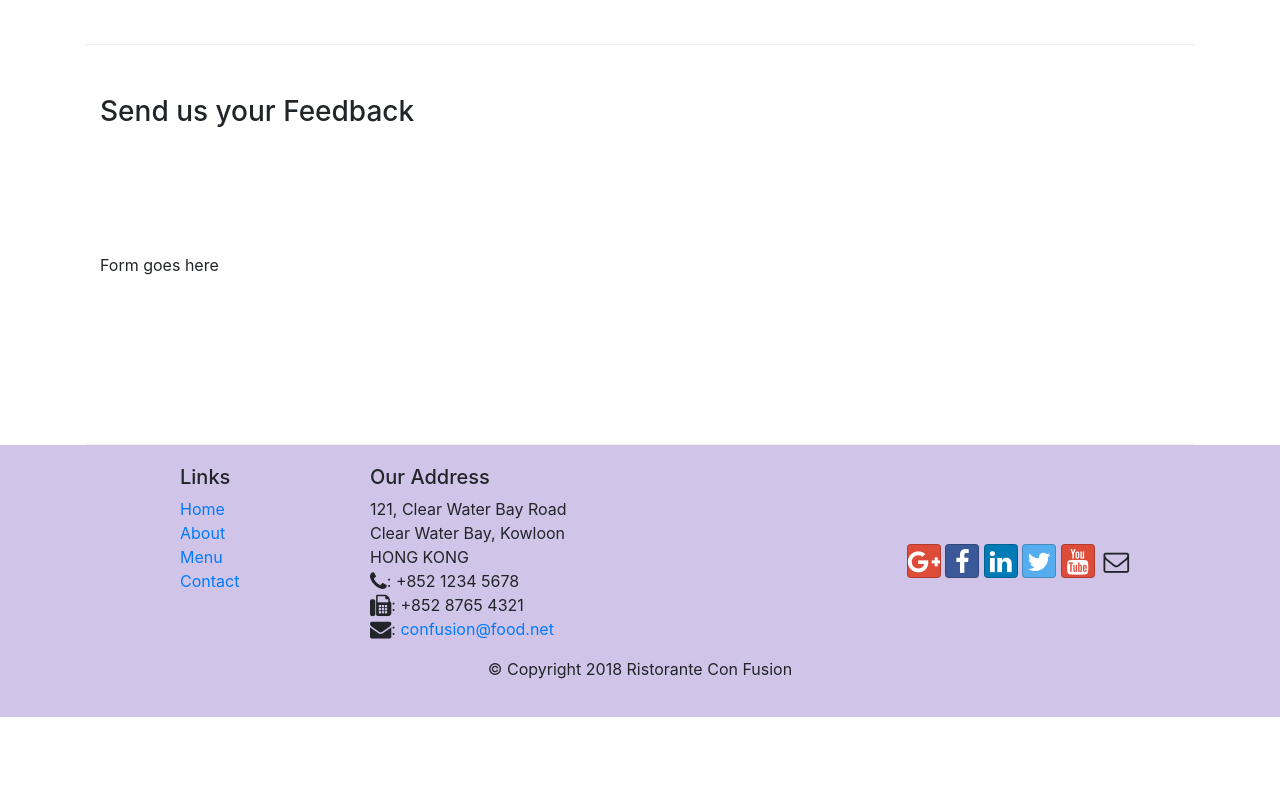
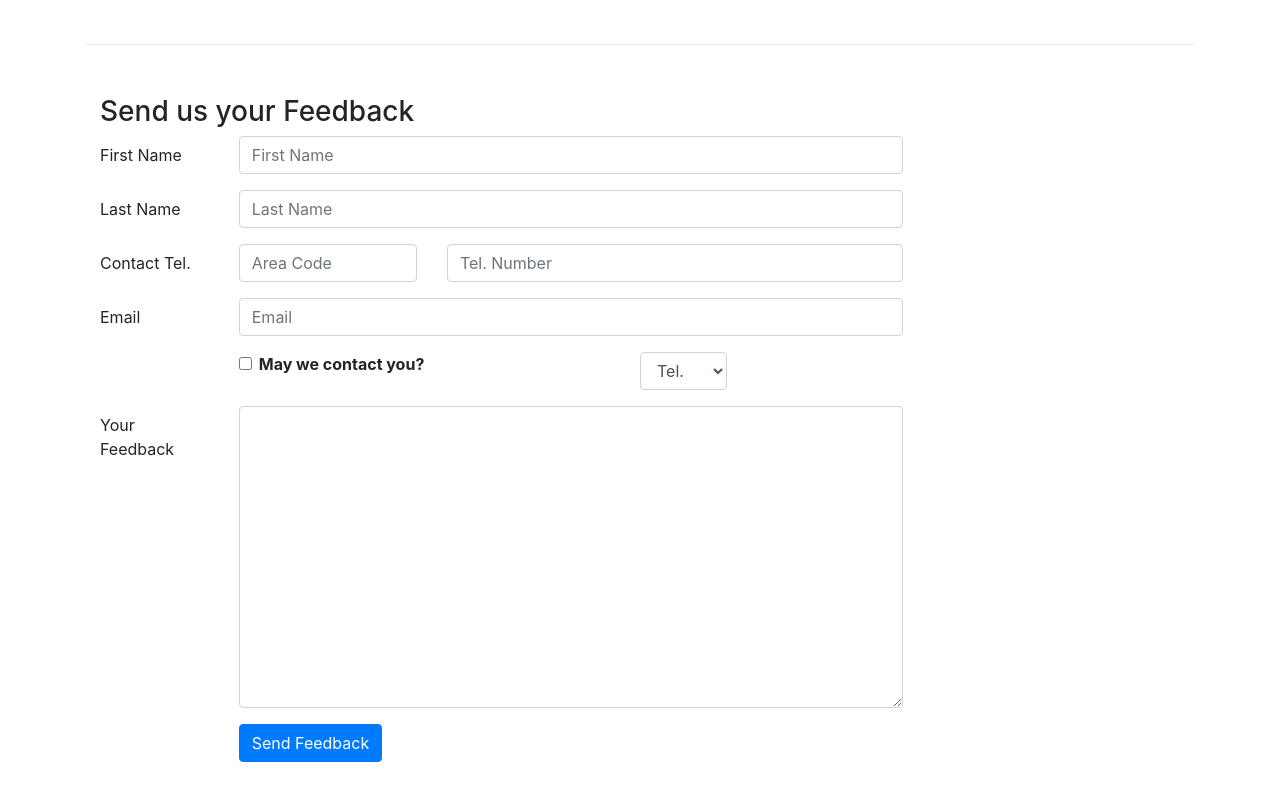
Before and after one commit to kirby-santos/bootstrap-practice, a website: page contactus.html in a window 1280 px wide. Shown: the part 820-1620 px from the top of the page. Before the commit the page ends 1537 px from the top, so only its background shows below. Drawn offline with nearby package versions, Linux system fonts and the light colour scheme.

Commit message:
Added forms in contactus.html

```diff
--- a/contactus.html
+++ b/contactus.html
@@ -92,7 +92,69 @@
               <h3>Send us your Feedback</h3>
            </div>
             <div class="col-12 col-md-9">
-                Form goes here
+                <form>
+                  <!--Fist Name and Last Name Inputs-->
+                  <div class="form-group row">
+                    <label for="firstname" class="col-md-2 col-form-label">First Name</label>
+                    <div class="col-md-10">
+                      <input type="text" class="form-control" id="firstname" name="firstname" placeholder="First Name">
+                    </div>
+                  </div>
+
+                  <div class="form-group row">
+                    <label for="lastname" class="col-md-2 col-form-label">Last Name</label>
+                    <div class="col-md-10">
+                      <input type="text" class="form-control" id="lastname" name="lastname" placeholder="Last Name">
+                    </div>
+                  </div>
+                  <!--Telephone Number Inputs-->
+                  <div class="form-group row">
+                    <label for="telnum" class=" col-12 col-md-2 col-form-label">Contact Tel.</label>
+                    <div class="col-5 col-md-3">
+                      <input type="tel" class="form-control" id="areacode" name="areacode" placeholder="Area Code">
+                    </div>
+                    <div class="col-7 col-md-7">
+                      <input type="tel" class="form-control" id="telnum" name="telnum" placeholder="Tel. Number">
+                    </div>
+                  </div>
+                  <!--Email Input-->
+                  <div class="form-group row">
+                    <label for="emailid" class="col-md-2 col-form-label">Email</label>
+                    <div class="col-md-10">
+                      <input type="email" class="form-control" id="emailid" name="emailid" placeholder="Email">
+                    </div>
+                  </div>
+                  <!--Contact Permission-->
+                  <div class="form-group row">
+                    <div class="col-md-6 offset-md-2">
+                      <div class="form-check">
+                        <input type="checkbox" class="form-check-input" name="approve" id="approve" value="">
+                        <label class="form-check-label" for="approve">
+                          <strong>May we contact you?</strong>
+                        </label>
+                      </div>
+                    </div>
+                    <div class-"col-md-3 offset--md-1">
+                      <select class="form-control">
+                        <option>Tel.</option>
+                        <option>Email</option>
+                      </select>
+                    </div>
+                  </div>
+                  <!--Feedback-->
+                  <div class="form-group row">
+                    <label for="feedback" class="col-md-2 col-form-label">Your Feedback</label>
+                    <div class="col-md-10">
+                      <textarea class="form-control" id="feedback" name="feedback" rows="12"></textarea>
+                    </div>
+                  </div>
+
+                  <div class="form-group row">
+                    <div class="offset-md-2 col-md-10">
+                      <button type="submit" class="btn btn-primary">Send Feedback</button>
+                    </div>
+                  </div>
+                </form>
             </div>
              <div class="col-12 col-md">
             </div>
```
